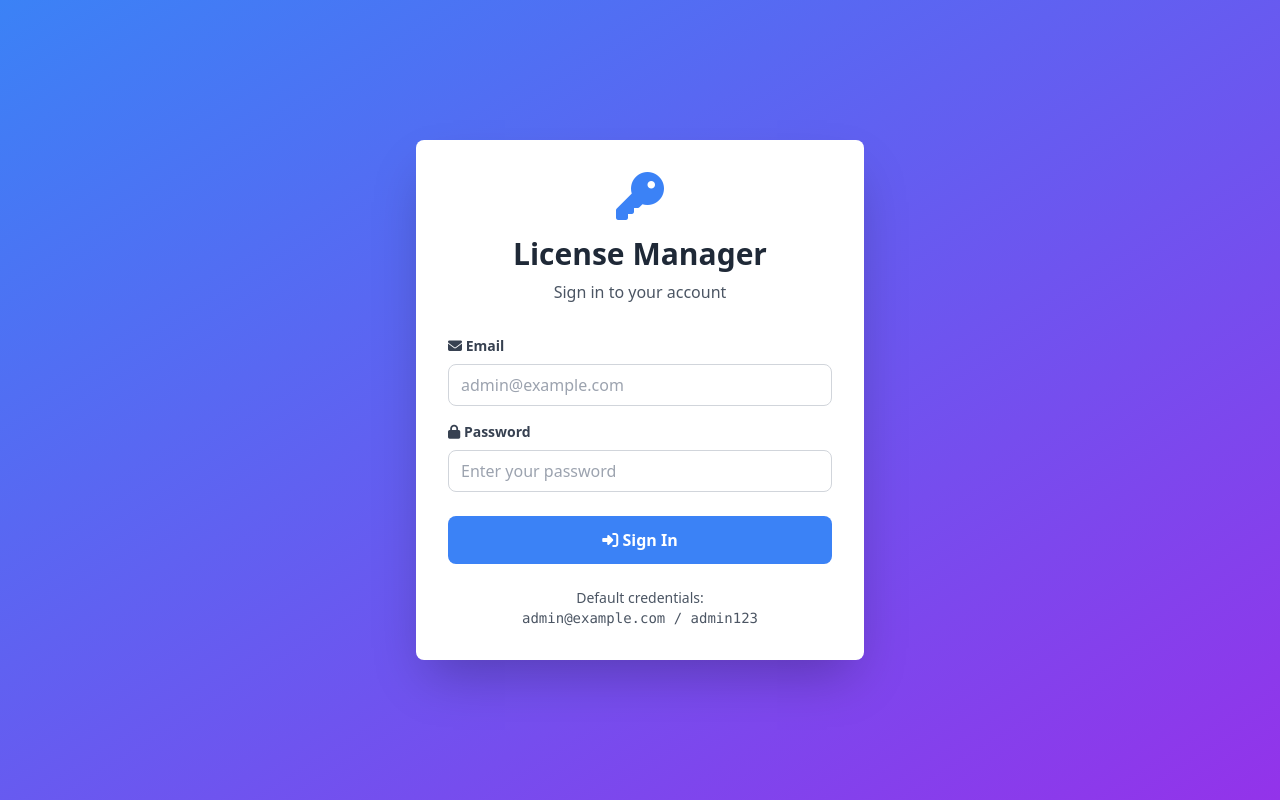
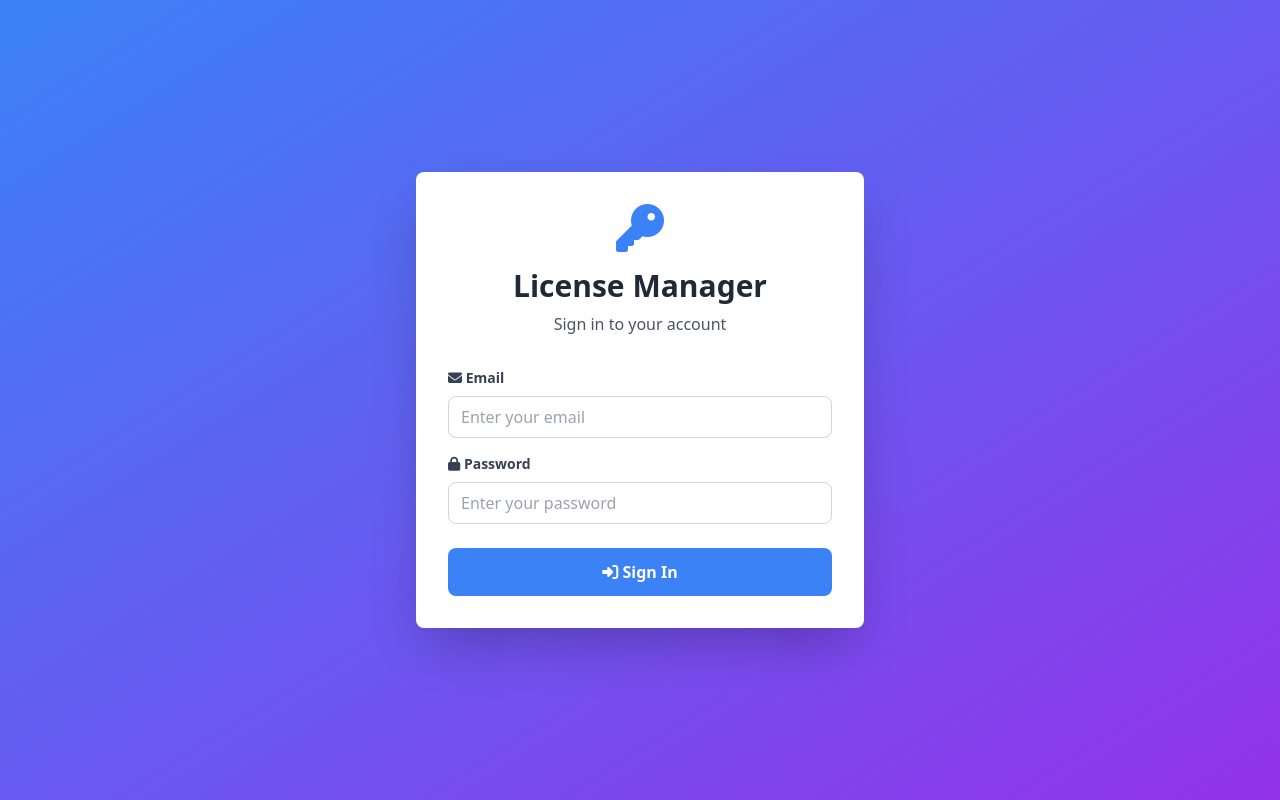
Before and after one commit to Choirrulloh/license-zimbra-log, a Node server app: page /login in a window 1280 px wide. Run offline with Node 20, Linux system fonts and the light colour scheme; some libraries are stand-ins or nearby versions.

Commit message:
feat: Remove default credentials from login page
- Remove default email placeholder (admin@example.com)
- Remove "Default credentials" section at bottom of login page
- Change email placeholder to generic "Enter your email"
- Improve security by not displaying credentials on login page

Users must now enter credentials manually or have them stored securely.

```diff
--- a/src/views/login.ejs
+++ b/src/views/login.ejs
@@ -32,7 +32,7 @@
           name="email"
           required
           class="w-full px-3 py-2 border border-gray-300 rounded-lg focus:outline-none focus:border-blue-500"
-          placeholder="admin@example.com"
+          placeholder="Enter your email"
         >
       </div>
 
@@ -57,11 +57,6 @@
         <i class="fas fa-sign-in-alt"></i> Sign In
       </button>
     </form>
-
-    <div class="mt-6 text-center text-sm text-gray-600">
-      <p>Default credentials:</p>
-      <p class="font-mono">admin@example.com / admin123</p>
-    </div>
   </div>
 </body>
 </html>
```
